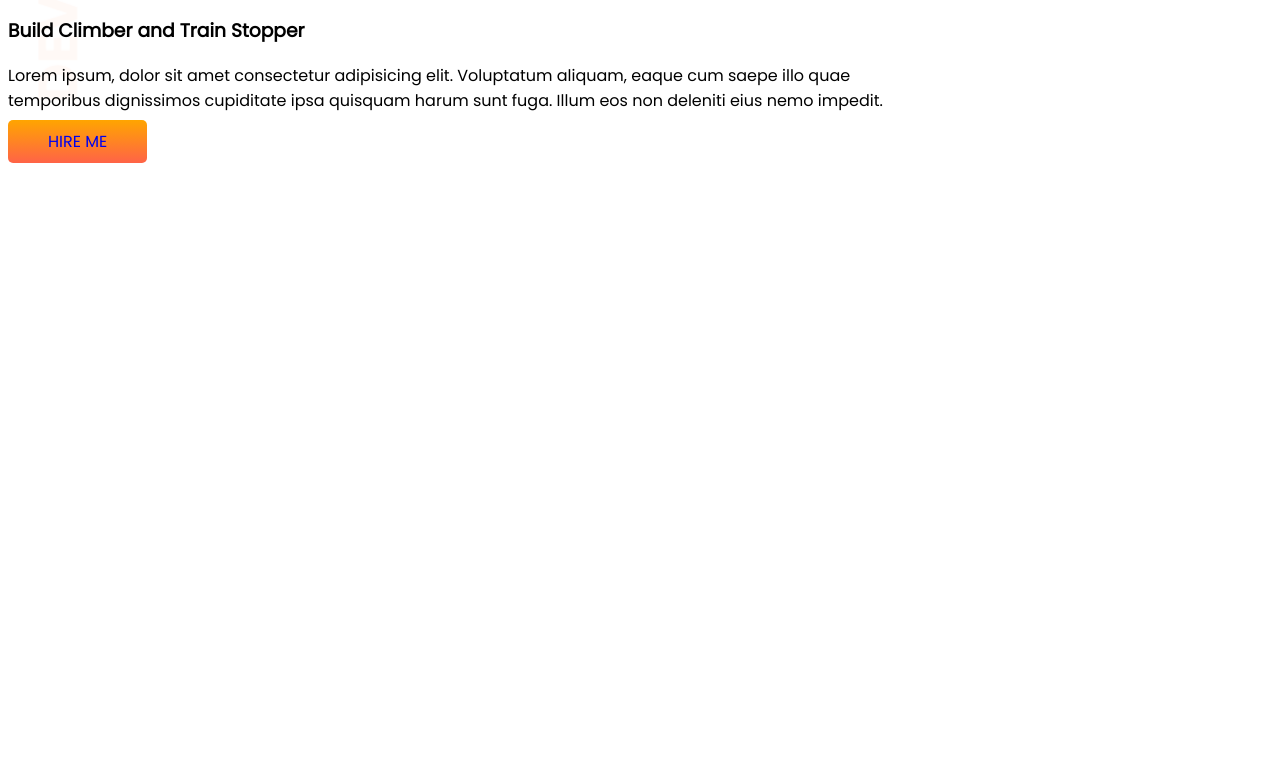
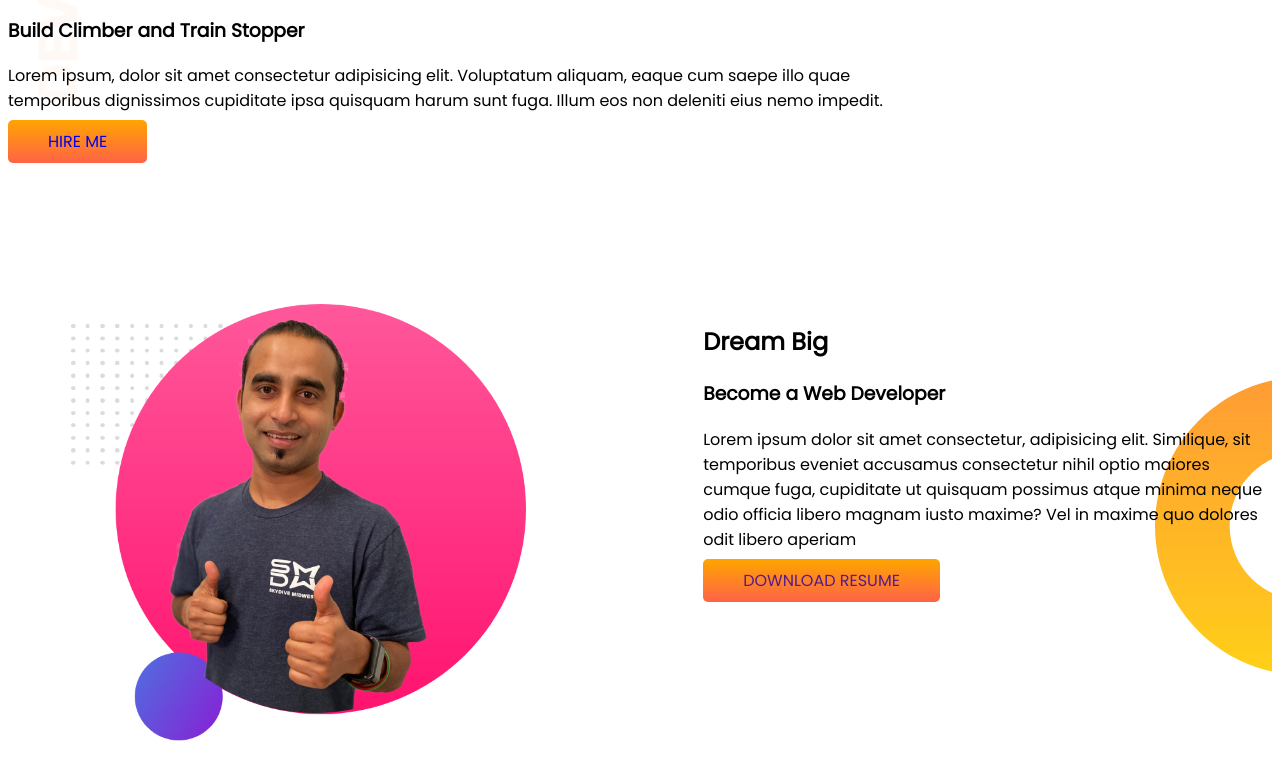
Before and after one commit to prantaroy1/Developer-portfolio, a plain HTML site: page index.html in a window 1280 px wide. Shown: the part 267-1046 px from the top of the page. Before the commit the page ends 800 px from the top, so only its background shows below. Drawn offline with Linux system fonts and the light colour scheme.

Commit message:
dream added

```diff
--- a/index.html
+++ b/index.html
@@ -25,7 +25,18 @@
             <img src="images/jhankar.png" alt="">
         </div>
     </section>
+    <section class="dream-big">
+        <div class="half-width">
+            <img src="images/jhankar2.png" alt="">
+        </div>
+        <div class="half-width">
+            <h2>Dream Big</h2>
+            <h3>Become a Web Developer</h3>
+            <p>Lorem ipsum dolor sit amet consectetur, adipisicing elit. Similique, sit temporibus eveniet accusamus consectetur nihil optio maiores cumque fuga, cupiditate ut quisquam possimus atque minima neque odio officia libero magnam iusto maxime? Vel in maxime quo dolores odit libero aperiam</p>
+            <a class="link-button" target="_blank" href="">DOWNLOAD RESUME</a>
+        </div>
 
+    </section>
 
 </body>
 </html>
--- a/style.css
+++ b/style.css
@@ -9,6 +9,7 @@ h1{
 }
 section{
         display: flex;
+        margin-bottom: 150px;
 }
 .half-width{
     width: 50%;
@@ -27,3 +28,8 @@ section{
     background-image: url(images/top-banner.png);
     background-repeat: no-repeat;
 }
+.dream-big{
+    background-image: url(images/dream-bg.png);
+    background-repeat: no-repeat;
+    background-position: right;
+}
```
